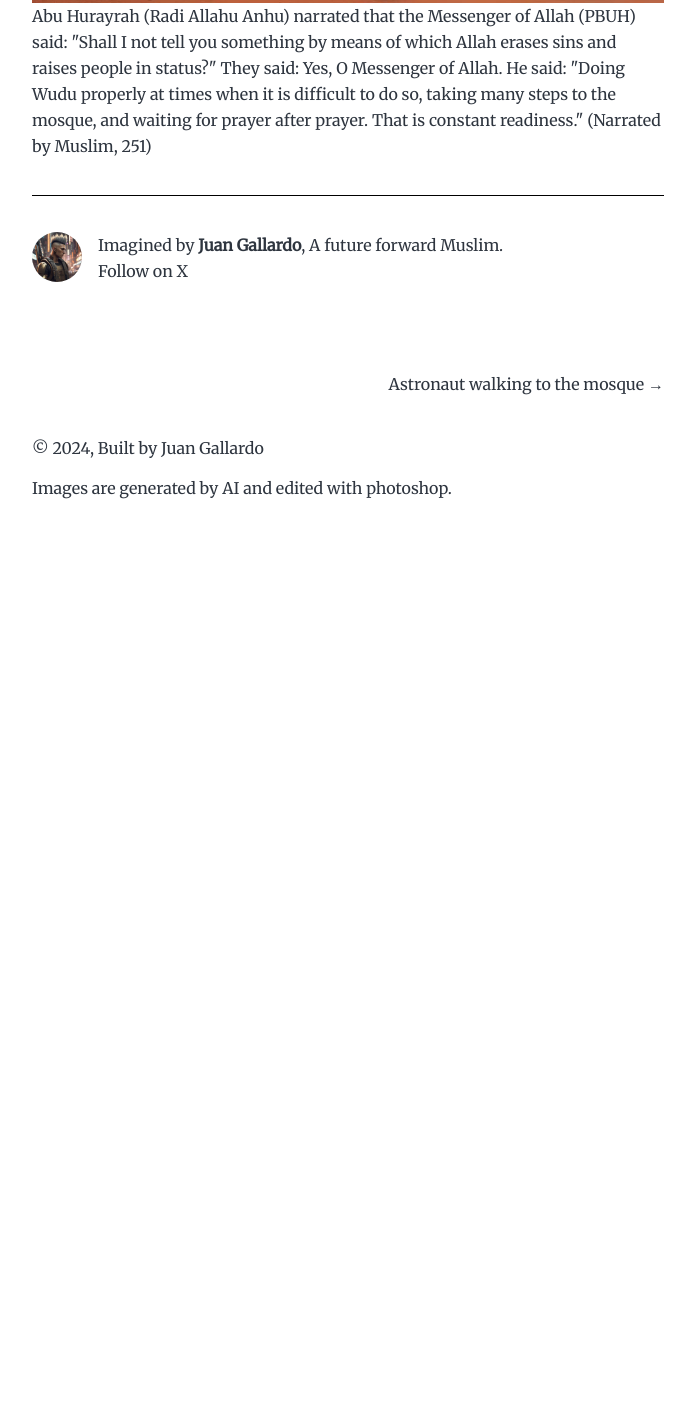
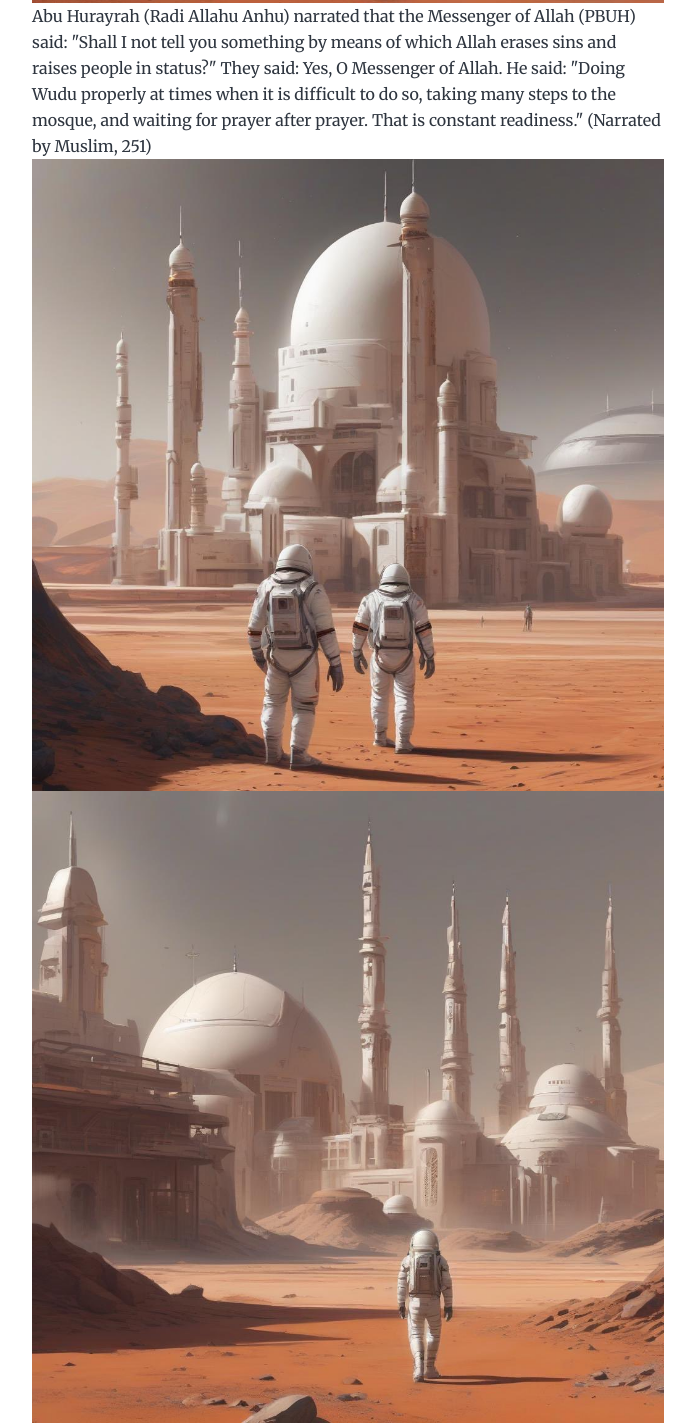
Before and after one commit to JGallardo/muslimsonmars, a Gatsby site: page /walking-to-jummah-1/ in a window 1280 px wide. Shown: the part 827-2253 px from the top of the page, without its empty margins (292-987 px from the left). Before the commit the page ends 1391 px from the top, so only its background shows below. Built offline with nearby package versions, Linux system fonts and the light colour scheme; Gatsby itself is replaced by a stand-in of ours.

Commit message:
CONTENT: Edited 1 post

```diff
--- a/content/blog/walking-to-jummah-1/index.md
+++ b/content/blog/walking-to-jummah-1/index.md
@@ -9,3 +9,7 @@ featuredImageAlt: "Astronaut walking to Jummah. Drawing generated by artificial
 ![Astronaut on mars walking to jummah](./featured.jpg)
 
 Abu Hurayrah (Radi Allahu Anhu) narrated that the Messenger of Allah (PBUH) said: "Shall I not tell you something by means of which Allah erases sins and raises people in status?" They said: Yes, O Messenger of Allah. He said: "Doing Wudu properly at times when it is difficult to do so, taking many steps to the mosque, and waiting for prayer after prayer. That is constant readiness." (Narrated by Muslim, 251)
+
+![Astronaut on mars walking to jummah](./walking-2.jpg)
+
+![Astronaut on mars walking to jummah](./walking-3.jpg)
```
Also changed, not shown: content/blog/walking-to-jummah-1/walking-2.jpg (added), content/blog/walking-to-jummah-1/walking-3.jpg (added).
